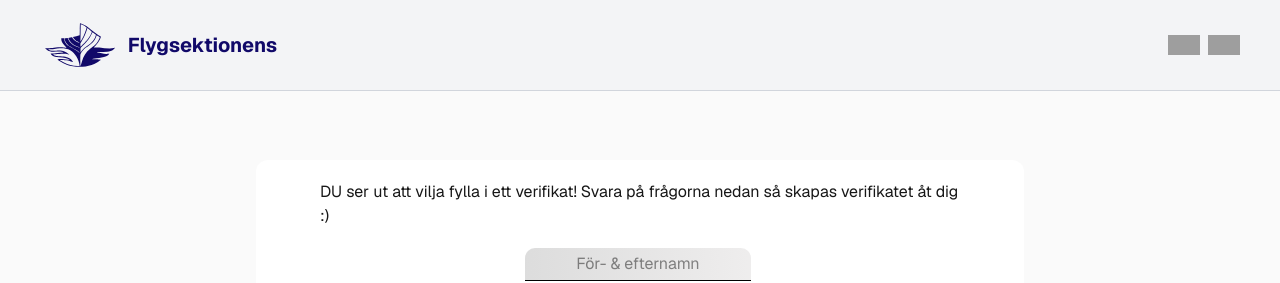
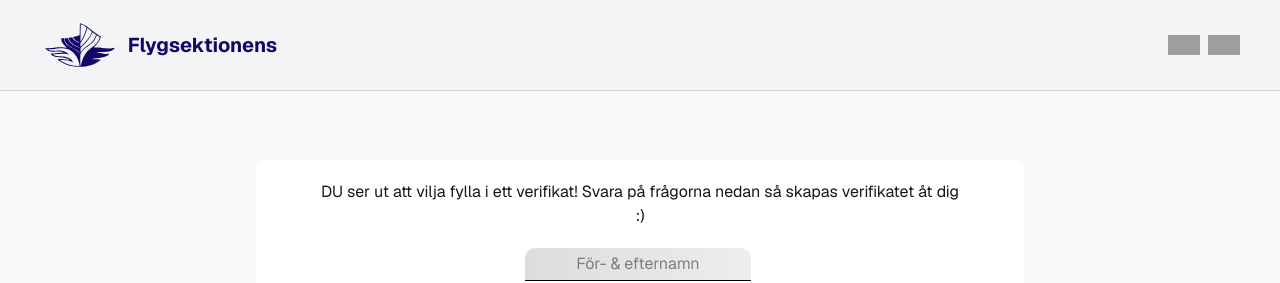
Before and after one commit to VikHolger/DVS, a Next.js app: page /DVS/ in a window 1280 px wide. Shown: the top 283 px of the page. Built offline with nearby package versions, Linux system fonts and the light colour scheme; grey boxes are pictures that could not be loaded.

Commit message:
v 0.2.20 - fixing icon

```diff
--- a/src/app/layout.tsx
+++ b/src/app/layout.tsx
@@ -16,7 +16,7 @@ export const metadata: Metadata = {
   title: "DVS",
   description: "Digital Verification System",
   icons: {
-    icon: "public/Images/icon.svg",
+    icon: "${basePath}/images/icon.svg",
   },
 };
 
--- a/src/app/page.tsx
+++ b/src/app/page.tsx
@@ -204,7 +204,7 @@ export default function Home() {
 
       <main className="bodyMargin pt-5 flex min-h-screen w-full max-w-3xl flex-col self-center items-center px-16 rounded-xl bg-white dark:bg-black border-b border-gray-300 dark:border-gray-700 sm:items-start">
 
-        <p className='self-center'>
+        <p className='self-center text-center'>
           {t.welcome}
         </p>
 
```
